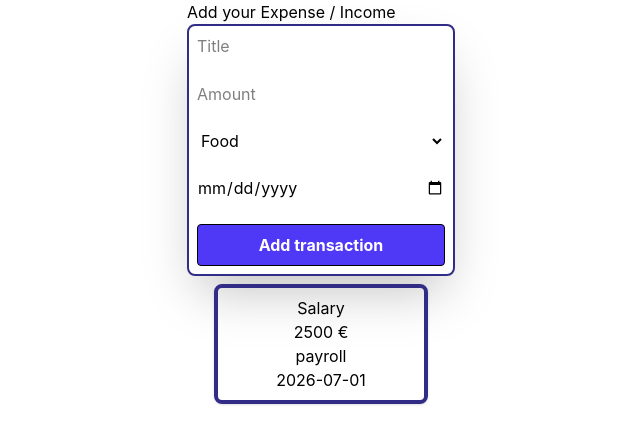
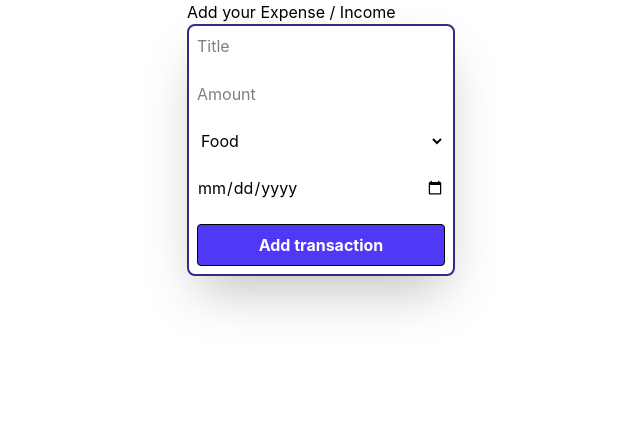
Before and after one commit to DanielGodoyGalindo/expense-tracker, a React (Vite) app: page / in a window 1280 px wide. Shown: the top 444 px of the page, without its empty margins (319-959 px from the left). Built offline with nearby package versions, Linux system fonts and the light colour scheme.

Commit message:
feat(App): use localStorage for transactions

```diff
--- a/src/App.tsx
+++ b/src/App.tsx
@@ -1,4 +1,4 @@
-import { useState } from 'react';
+import { useState, useEffect } from 'react';
 import './App.css'
 import TransactionForm from './components/TransactionForm';
 import TransactionList from './components/TransactionList'
@@ -6,16 +6,18 @@ import type { Transaction } from './types/transaction';
 
 function App() {
 
-  const [transactions, setTransactions] = useState<Transaction[]>([
-    {
-      id: "1",
-      title: "Salary",
-      amount: 2500,
-      category: "payroll",
-      date: "2026-07-01",
-    },
-  ]);
+  // Execute just once when mounting component
+  const [transactions, setTransactions] = useState<Transaction[]>(() => {
+    const stored = localStorage.getItem("transactions");
+    return stored ? JSON.parse(stored) : [];
+  });
 
+  // Everytime 'transactions' changes
+  useEffect(() => {
+    localStorage.setItem("transactions", JSON.stringify(transactions));
+  }, [transactions]);
+
+  // Add transaction inside form
   const addTransaction = (transaction: Transaction) => {
     setTransactions((prev) => [...prev, transaction]);
   };
```
